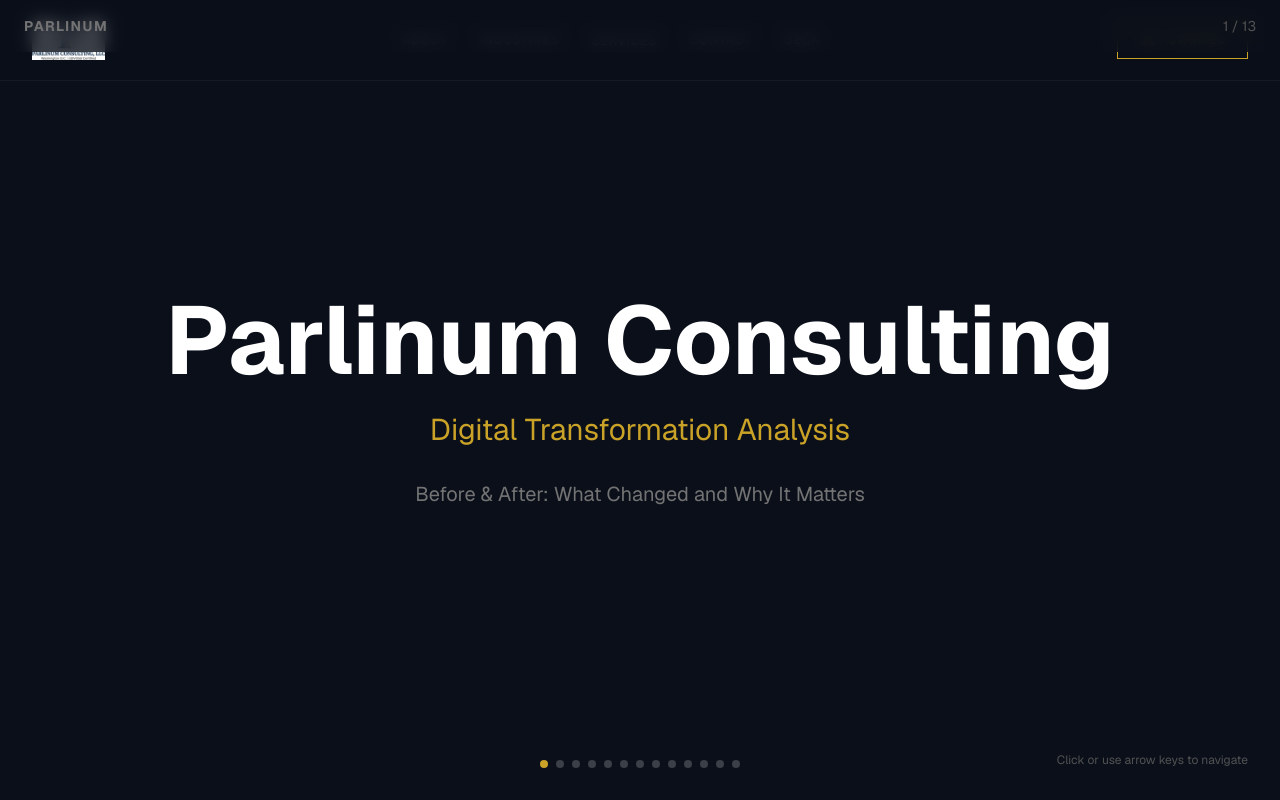
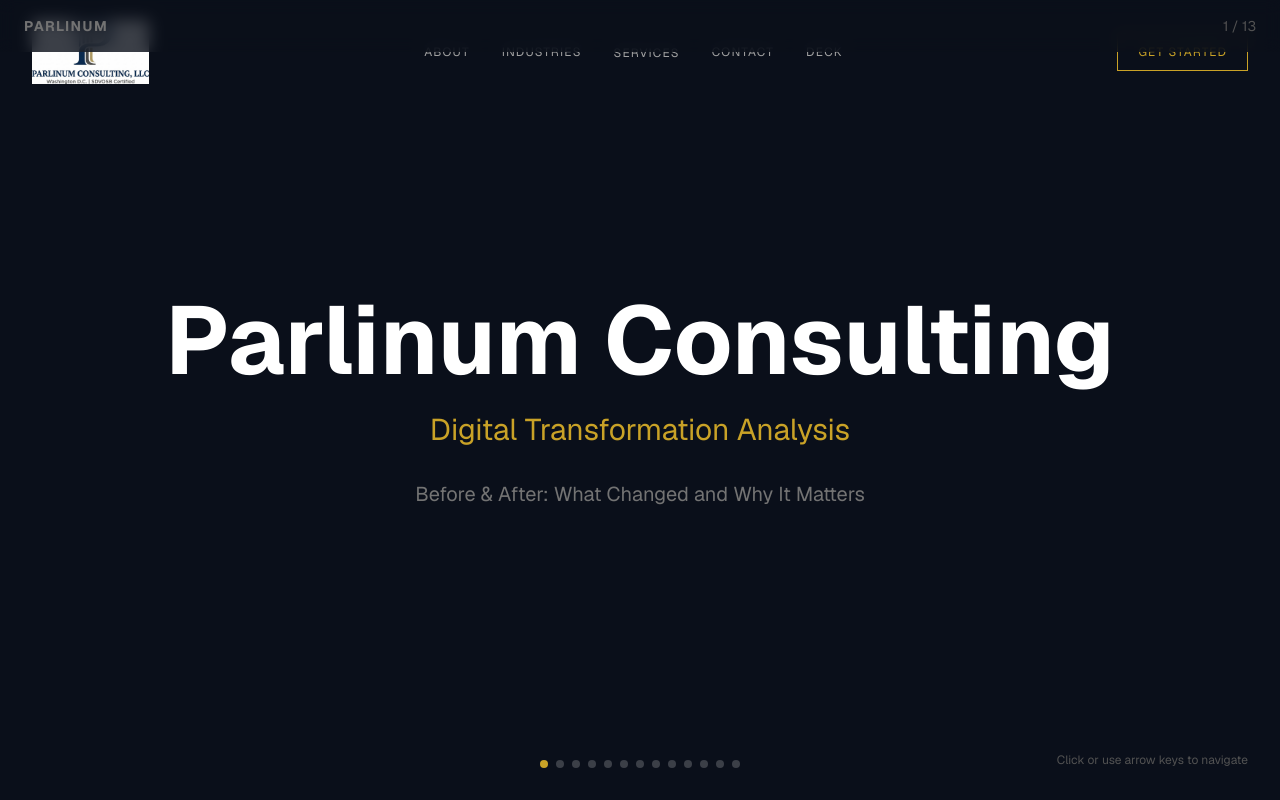
Before and after one commit to lelandsequel/parlinum, a Next.js app: page /presentation in a window 1280 px wide. Shown: the top 800 px of the page. Built offline with nearby package versions, Linux system fonts and the light colour scheme.

Commit message:
Transparent nav, bigger logo with blend mode

```diff
--- a/app/layout.tsx
+++ b/app/layout.tsx
@@ -39,10 +39,10 @@
       </head>
       <body className={`${geistSans.variable} ${geistMono.variable} antialiased bg-[#0a0f1a] text-white`}>
         {/* Navigation */}
-        <nav className="fixed top-0 left-0 right-0 z-50 px-6 md:px-8 py-5 bg-[#0a0f1a]/90 backdrop-blur-sm border-b border-white/5">
+        <nav className="fixed top-0 left-0 right-0 z-50 px-6 md:px-8 py-5">
           <div className="max-w-[1400px] mx-auto flex justify-between items-center">
             <Link href="/home" className="hover:opacity-80 transition-opacity">
-              <img src="/logo.jpg" alt="Parlinum Consulting" className="h-10 w-auto" />
+              <img src="/logo.jpg" alt="Parlinum Consulting" className="h-16 w-auto mix-blend-lighten" />
             </Link>
 
             <div className="hidden md:flex items-center gap-8">
```
